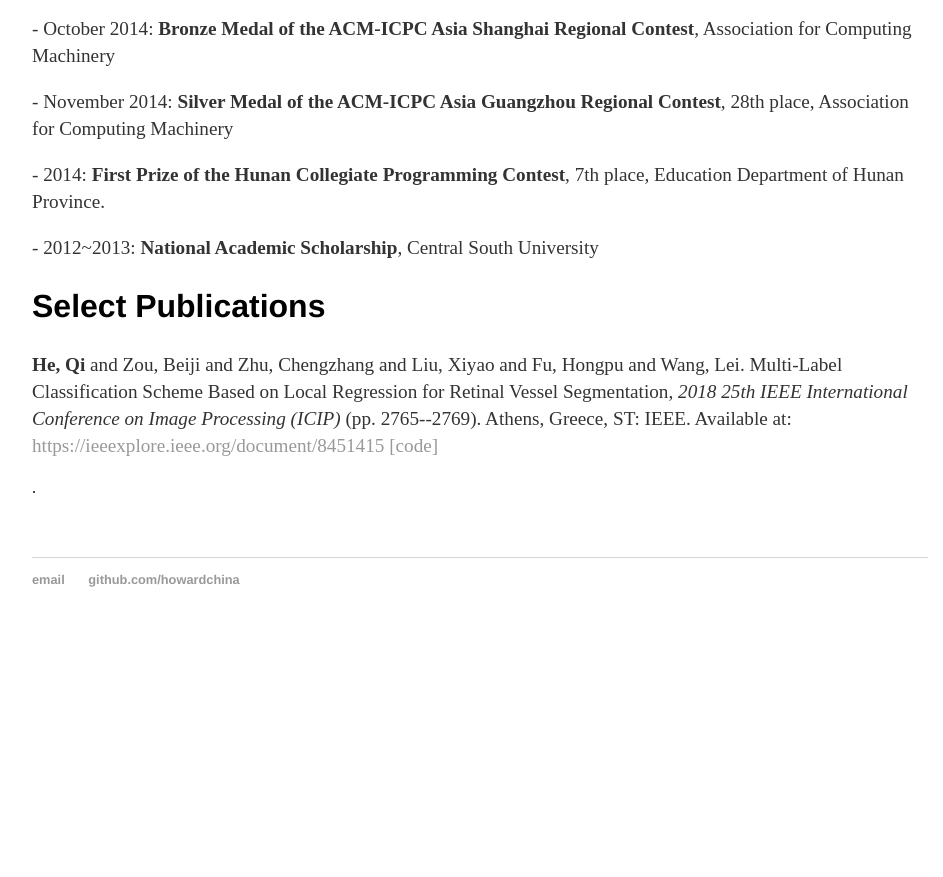
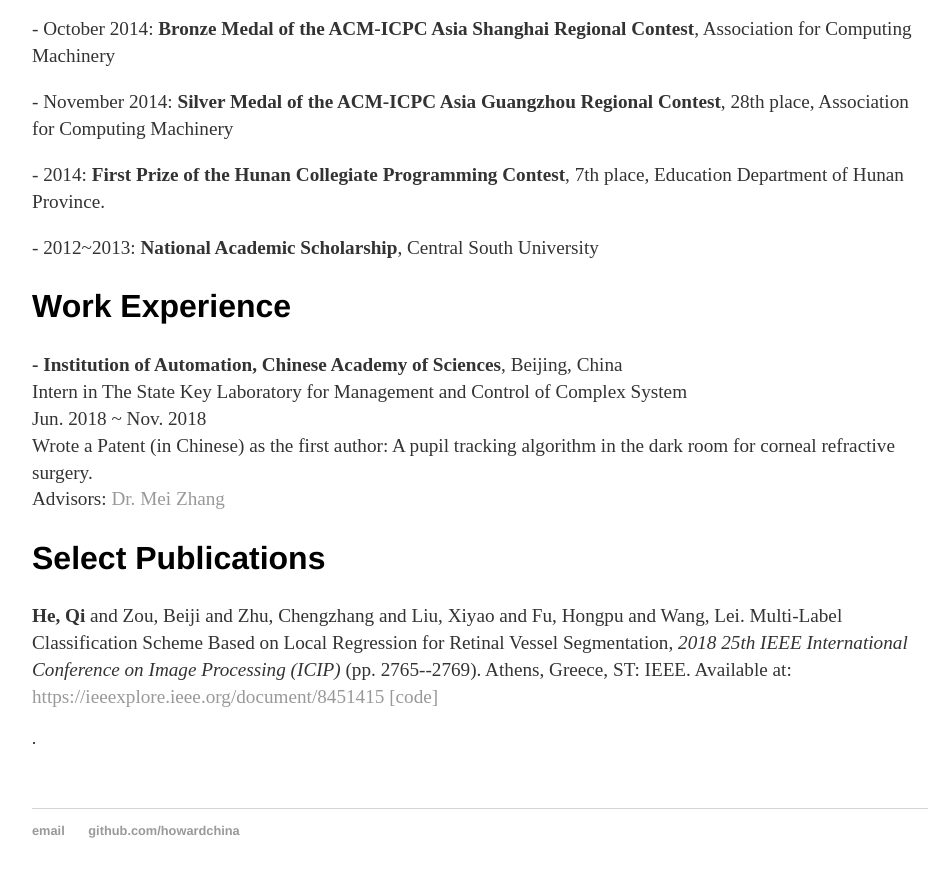
Before and after one commit to howardchina/howardchina.github.io, a Jekyll site: the page built from cv/index.html, in a window 1280 px wide and 900 px high, scrolled down 1321 px. Shown: the top 877 px of the window, without its empty margins (160-1103 px from the left). Built offline with Jekyll 4.4.1, drawn with Linux system fonts in a browser that asks for light colours; before the commit the page ends 1969 px from its top, so only the background shows below that.

Commit message:
work exp

```diff
--- a/cv/index.html
+++ b/cv/index.html
@@ -48,6 +48,13 @@
 					<p>- 2014: <strong>First Prize of the Hunan Collegiate Programming Contest</strong>, 7th place, Education Department of Hunan Province.</p>
 					<p>- 2012~2013: <strong>National Academic Scholarship</strong>, Central South University</p>
 
+					<h2>Work Experience</h2>
+					<p><strong>- Institution of Automation, Chinese Academy of Sciences</strong>, Beijing, China<br>
+					Intern in The State Key Laboratory for Management and Control of Complex System<br>
+					Jun. 2018 ~ Nov. 2018<br>
+					Wrote a Patent (in Chinese) as the first author: A pupil tracking algorithm in the dark room for corneal refractive surgery.<br>
+					Advisors: <a href="mailto:mei.zhang@ia.ac.cn">Dr. Mei Zhang</a></p>
+
 
 					<h2>Select Publications</h2>
 
```
